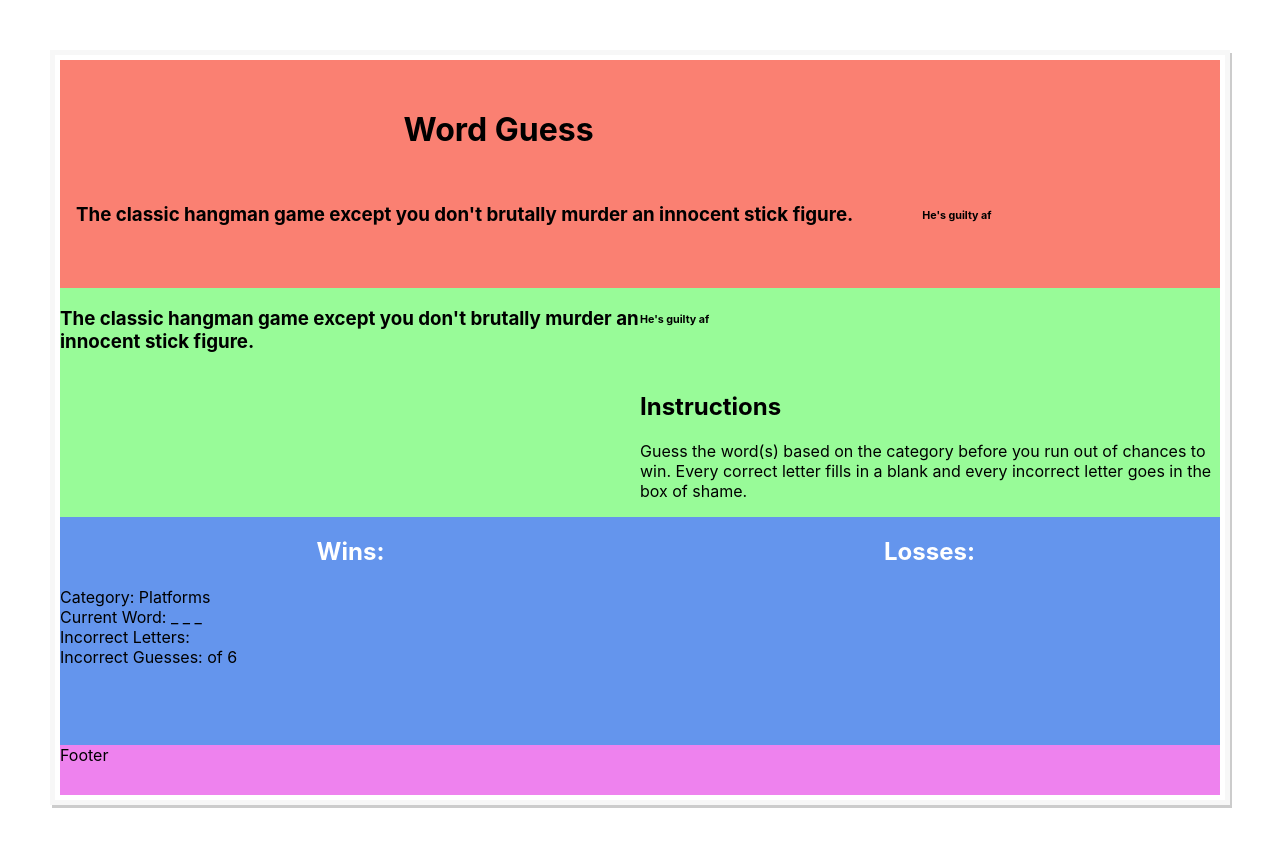
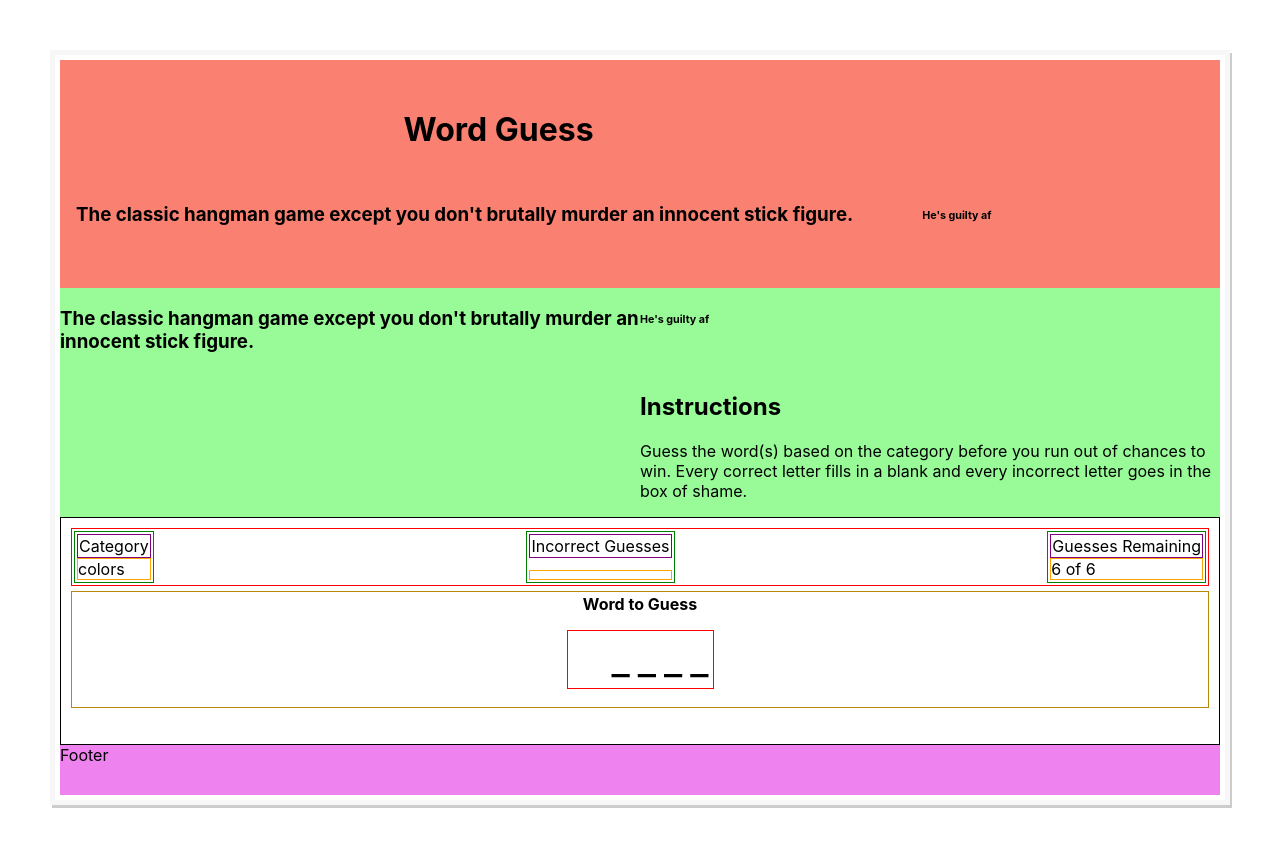
Before and after one commit to DTHutton/word-guess-react, a React (Create React App) app: page / in a window 1280 px wide. Shown: the top 846 px of the page. Built offline with nearby package versions, Linux system fonts and the light colour scheme.

Commit message:
Brought in all the code from the stackblitz test repo I've been using. Redid the entire game section and it all works minus a couple of bugs.

```diff
--- /dev/null
+++ b/src/components/Game/Scoreboard.js
@@ -0,0 +1,28 @@
+import React from "react";
+
+export default function Scoreboard(props) {
+  return (
+    <div className="scoreboard">
+      <div className="info-block">
+        <div className="info-block__header">Category</div>
+        <div className="info-block__content">{props.categoryValue}</div>
+      </div>
+
+      <div className="info-block">
+        <div className="info-block__header">Incorrect Guesses</div>
+        <div className="info-block__content">
+          {props.incorrectGuessValue.map((item, i) => (
+            <li key={i}>{item}</li>
+          ))}
+        </div>
+      </div>
+
+      <div className="info-block">
+        <div className="info-block__header">Guesses Remaining</div>
+        <div className="info-block__content">
+          {props.remainingGuessesValue} of 6
+        </div>
+      </div>
+    </div>
+  );
+}
--- /dev/null
+++ b/src/components/Game/WordToGuess.js
@@ -0,0 +1,14 @@
+import React from "react";
+
+export default function WordToGuess(props) {
+  return (
+    <div className="game">
+      <div className="game__header">Word to Guess</div>
+      <ul className="game__content">
+        {props.value.map((item, i) => (
+          <li key={i}>{item}</li>
+        ))}
+      </ul>
+    </div>
+  );
+}
--- a/src/components/Game/index.css
+++ b/src/components/Game/index.css
@@ -1,4 +1,4 @@
-.project-game {
+/* .project-game {
   grid-column: 1 / -1;
   grid-row: 3 / span 1;
   background-color: cornflowerblue;
@@ -23,4 +23,74 @@
 
 .boxOfShame{
   grid-row: 3 / -1;
+} */
+
+.container--game {
+  border: 1px solid black;
+  padding: 5px;
 }
+
+.scoreboard {
+  border: solid 1px red;
+  padding: 2px;
+  margin: 5px;
+  display: flex;
+  flex-direction: row;
+  justify-content: space-between;
+}
+
+.info-block {
+  border: solid 1px green;
+  padding: 2px;
+  display: flex;
+  flex-direction: column;
+  justify-content: space-between;
+}
+
+.info-block__header {
+  border: solid 1px purple;
+  padding: 1px;
+}
+
+.info-block__content {
+  border: solid 1px orange;
+  display: flex;
+  flex-direction: row;
+  justify-items: center;
+  align-items: center;
+}
+
+.info-block__content>li {
+  list-style: none;
+  display: inline-block;
+  margin: 4px;
+  font-size: 40px
+}
+
+.game {
+  border: solid 1px darkgoldenrod;
+  margin: 5px;
+  padding: 2px;
+  display: flex;
+  flex-direction: column;
+  align-items: center;
+}
+
+.game__header {
+  font-weight: bold;
+}
+
+.game__content {
+  border: solid 1px red;
+  display: flex;
+  flex-direction: row;
+  justify-items: center;
+  align-items: center;
+}
+
+.game__content>li {
+  list-style: none;
+  display: inline-block;
+  margin: 4px;
+  font-size: 40px
+}
--- a/src/components/Game/index.js
+++ b/src/components/Game/index.js
@@ -1,80 +1,69 @@
-import React from "react";
+import React, { useState, useEffect } from "react";
+import Scoreboard from "./Scoreboard";
+import WordToGuess from "./WordToGuess";
 import { wordbank } from "./wordbank";
-import "./index.css";
+import './index.css';
 
-// game arrays
-const wordToGuess = [];
-const incorrectLetters = [];
-const incorrectGuesses = [];
-const correctGuesses = [];
-let gamesWon;
-let gamesLost;
+export default function Game(props) {
+  //? category
+  const initCategory =
+    wordbank[Math.floor(Math.random() * wordbank.length)].title;
+  const [category, setCategory] = useState(initCategory);
 
-// word and category arrays
-const { programs, platforms, accounts } = wordbank;
-const categoriesArr = [programs, platforms, accounts];
-const categoriesArrTitle = [
-  Object.keys({ programs })[0],
-  Object.keys({ platforms })[0],
-  Object.keys({ accounts })[0]
-];
-let catNum;
-let category;
-let word;
+  //? word
+  const initWord = () => {
+    const num = wordbank.findIndex(index => index.title === category);
+    const random = Math.floor(Math.random() * wordbank[num].items.length);
+    const selected = wordbank[num].items[random];
+    return selected;
+  };
+  const [word, setWord] = useState(initWord);
 
-//select category and select word from selected category
-const gameStart = () => {
-  catNum = Math.floor(Math.random() * categoriesArrTitle.length);
-  category =
-    categoriesArrTitle[catNum].charAt(0).toUpperCase() +
-    categoriesArrTitle[catNum].slice(1);
-  word =
-    categoriesArr[catNum][Math.floor(Math.random() * categoriesArr.length)];
+  //? underscores
+  const initUnderscores = word.replace(/./gi, "_").split("");
+  const [underscore, setUnderscore] = useState(initUnderscores);
 
-  // generate underscores for game
-  for (const letter of word) {
-    console.log(letter);
-    if (letter === " ") {
-      wordToGuess.push(" | ")
+  //? keypress
+  const [keyPressed, setKeyPressed] = useState();
+  const keyValidate = /[a-z]|[0-9]/gi;
+  const handleKeyPress = ({ key }) =>
+    key.match(keyValidate) && key !== "Enter"
+      ? setKeyPressed(key)
+      : alert(`${key} is not valid. Please select a valid alphanumeric key.`);
+  useEffect(() => {
+    window.addEventListener("keypress", handleKeyPress);
+    return () => {
+      window.removeEventListener("keypress", handleKeyPress);
+    };
+  }, []);
+
+  //? game score
+  const [incorrectGuess, setIncorrectGuess] = useState([]);
+  const [remainingGuesses, setRemainingGuesses] = useState(6);
+  const [gameRegex, setGameRegex] = useState([]);
+
+  useEffect(() => {
+    if (word.includes(keyPressed)) {
+      gameRegex.push(keyPressed);
+      const converter = gameRegex.join().replace(/,/gi, "|");
+      const replacer = new RegExp(`[^${converter}]`, "gi");
+      const newUnderscore = word.replace(replacer, "_").split("");
+      setUnderscore(newUnderscore);
     } else {
-      wordToGuess.push(" _")
+      const newIncorrectGuess = [...incorrectGuess, keyPressed];
+      setIncorrectGuess(newIncorrectGuess);
+      setRemainingGuesses(6 - incorrectGuess.length);
     }
-  }
-  console.log(wordToGuess);
-};
+  }, [keyPressed]);
 
-const handleOnKeyUp = event => {
-  let guess = event.key;
-  let keyVal = word.indexOf(guess);
-  if (keyVal > -1) {
-    correctGuesses.push(guess);
-    console.log(correctGuesses);
-  }
-}
-
-gameStart();
-
-export default function Game() {
   return (
-    <div className="project-game" tabIndex={-1} onKeyUp={handleOnKeyUp}>
-      <section className="counter">
-        <h2 id="win-count" className="counter-text">
-          Wins: {gamesWon}
-        </h2>
-        <h2 id="loss-count" className="counter-text">
-          Losses: {gamesLost}
-        </h2>
-      </section>
-
-      <section className="currentWord">
-        <div id="randCategory">Category: {category}</div>
-        <div id="randWord">Current Word: {wordToGuess}</div>
-      </section>
-
-      <section className="boxOfShame">
-        <div id="incLetters">Incorrect Letters: {incorrectLetters}</div>
-        <div className="incorrectCount">Incorrect Guesses: {incorrectGuesses} of 6</div>
-      </section>
+    <div className="container--game">
+      <Scoreboard
+        categoryValue={category}
+        incorrectGuessValue={incorrectGuess}
+        remainingGuessesValue={remainingGuesses}
+      />
+      <WordToGuess value={underscore} />
     </div>
   );
 }
--- a/src/components/Game/wordbank.js
+++ b/src/components/Game/wordbank.js
@@ -1,34 +1,24 @@
-export const wordbank = {
-  programs: [
-    "READ 180 Next Generation",
-    "READ 180 Universal",
-    "System 44 Next Generation",
-    "iRead",
-    "FASTT Math Next Generation",
-    "Big Day for PreK",
-    "English 3D",
-    "Do the Math",
-    "Math 180",
-    "Phonics Inventory",
-    "Math Inventory",
-    "Reading Inventory",
-    "Reading Counts"
-  ],
-  platforms: [
-    "SAM",
-    "Teacher Central",
-    "SAM Central",
-    "Next Generation Dashboard",
-    "Leadership Dashboard",
-    "Leader Central",
-    "Tech Central"
-  ],
-  accounts: [
-    "District Admin",
-    "District Tech Admin",
-    "School Admin",
-    "School Tech Admin",
-    "Teacher",
-    "Student"
-  ]
-};
+export const wordbank = [
+  {
+    title: "colors",
+    items: ["red", "orange", "yellow", "green", "blue", "indigo", "violet"]
+  },
+  {
+    title: "shapes",
+    items: ["circle", "square", "triangle", "rectangle", "oval", "trapezoid"]
+  },
+  {
+    title: "animals",
+    items: [
+      "lizard",
+      "sheep",
+      "dog",
+      "cat",
+      "llama",
+      "elephant",
+      "monkey",
+      "rabbit",
+      "raccoon"
+    ]
+  }
+];
```
Also changed, not shown: 1 other file (tests, documents, lock files or other folders).
